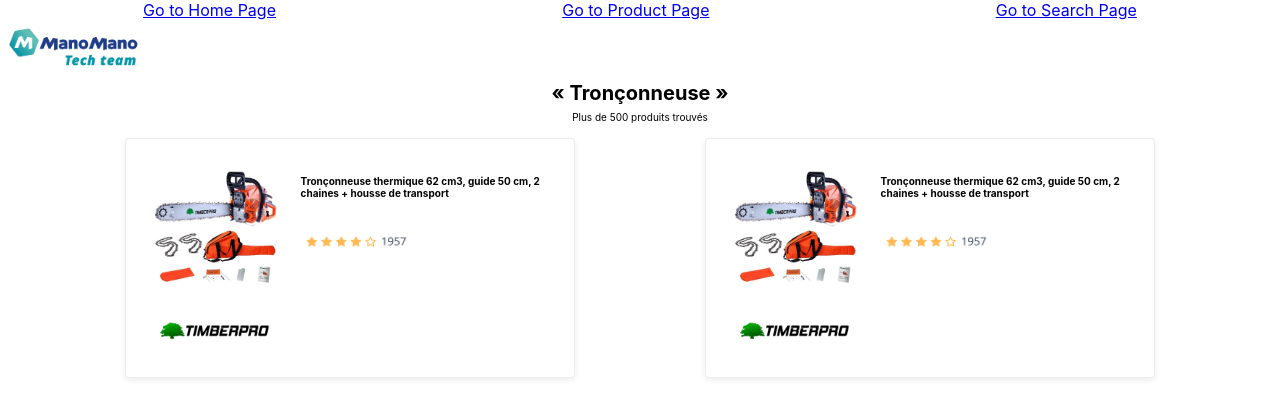
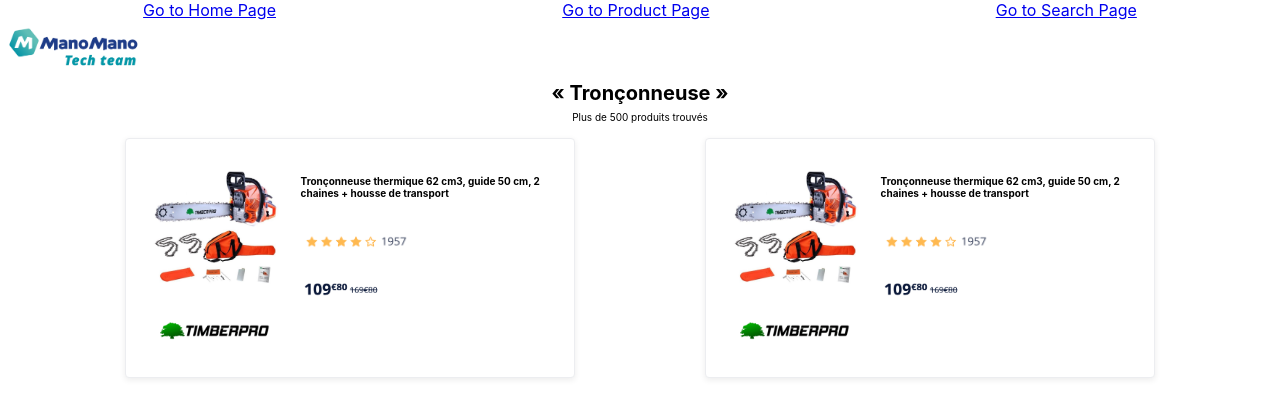
Before and after one commit to VincentCMLejeune/-br-outilles-Hackathon, a React (Create React App) app in the folder manomano/: page /search in a window 1280 px wide. Shown: the top 418 px of the page. Built offline with nearby package versions, Linux system fonts and the light colour scheme.

Commit message:
adding a card

```diff
--- a/manomano/src/Screens/Search/Card.jsx
+++ b/manomano/src/Screens/Search/Card.jsx
@@ -3,6 +3,7 @@
 import chainSaw from "../../Assets/Tronçonneuse.jpg";
 import timberpro from "../../Assets/timberproLogo.png";
 import stars from "../../Assets/stars.png";
+import price from "../../Assets/price.png";
 
 export default function Card() {
     return (
@@ -14,6 +15,7 @@
             <div className={styles.rightSide}>
                 <h1 className={styles.cardTitle}>Tronçonneuse thermique 62 cm3, guide 50 cm, 2 chaines + housse de transport</h1>
                 <img className={styles.starsImg} src={stars} alt="stars"/>
+                <img className={styles.price} src={price} alt="price"/>
             </div>
         </div>
     )
--- a/manomano/src/Screens/Search/Search.module.css
+++ b/manomano/src/Screens/Search/Search.module.css
@@ -58,6 +58,11 @@
   height: auto;
 }
 
+.rightSide {
+  display: flex;
+  flex-direction: column;
+}
+
 .images {
   position: relative;
   display: flex;
@@ -70,3 +75,8 @@
   width: 40%;
   padding: 5%;
 }
+
+.price {
+  width: 30%;
+  padding: 5%;
+}
```
